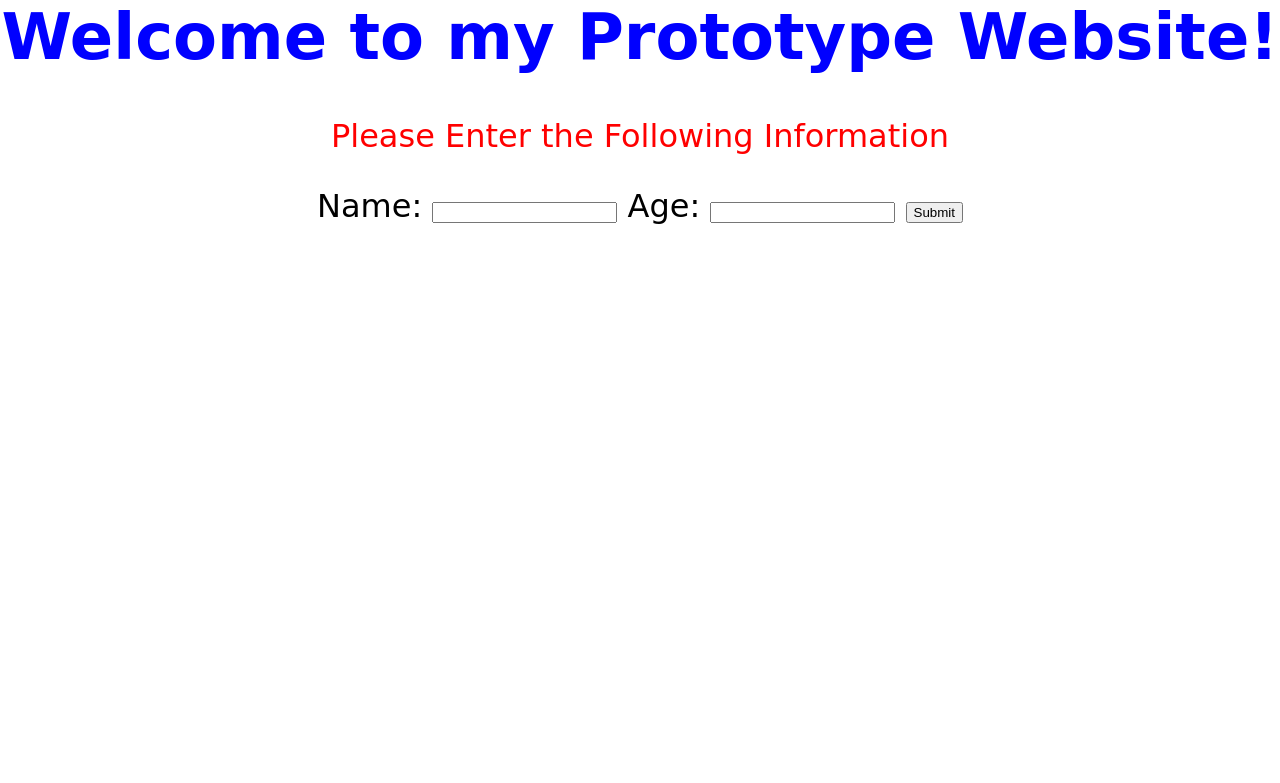
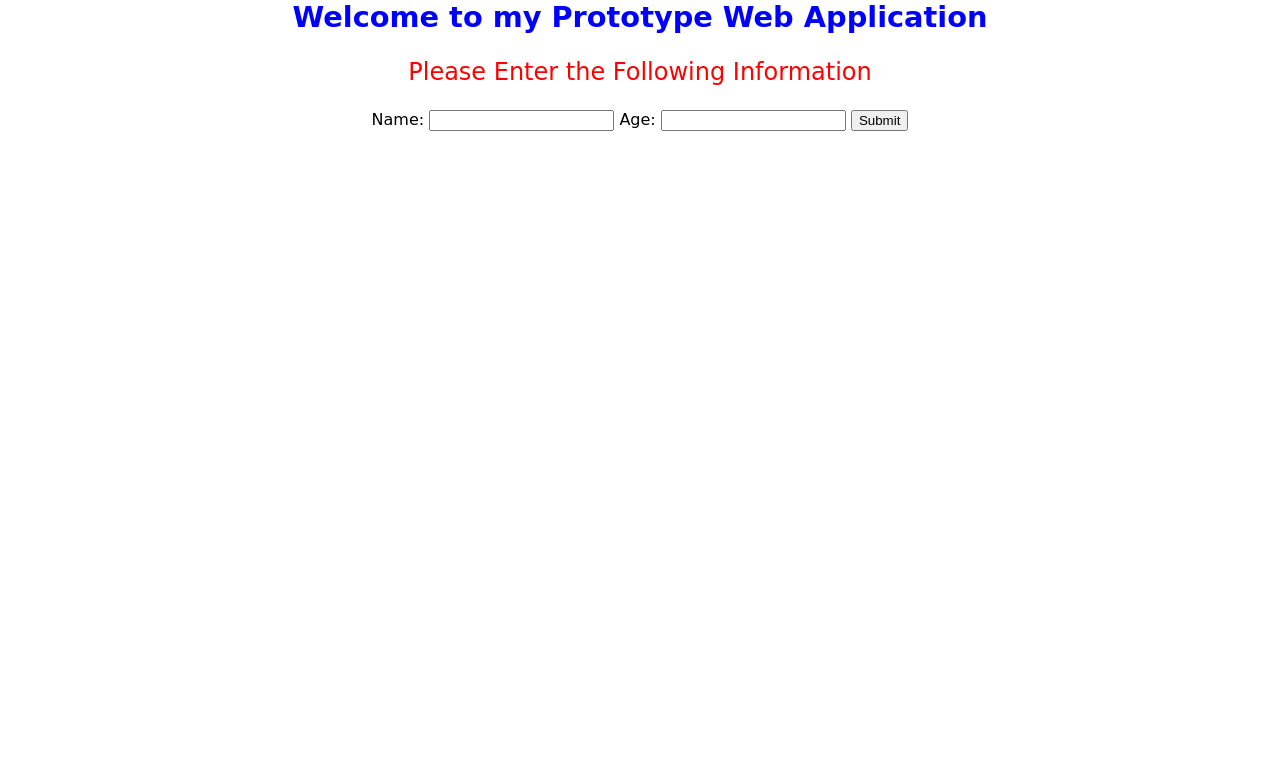
Before and after one commit to KaanImp23/SSE-lab2-kc, a Flask app: page / in a window 1280 px wide. Shown: the top 783 px of the page. Run offline with Flask 3, Linux system fonts and the light colour scheme.

Commit message:
Added CSS styling

```diff
--- a/api/templates/index.html
+++ b/api/templates/index.html
@@ -4,7 +4,6 @@
 	<style>
 		body {
 			font-family: cursive;
-			font-size: 200%;
 			margin: 0;
 			padding: 0;
 			text-align: center;
@@ -12,16 +11,18 @@
 
 		h1{
 			color: blue;
+			font-size: 180%;
 		}
 
 		p{
 			color: red;
+			font-size: 150%;
 		}
 	</style>
 </head>
 <body>
 	<h1>
-		Welcome to my Prototype Website!
+		Welcome to my Prototype Web Application
 	</h1>
 	<p>
 		Please Enter the Following Information
```
Also changed, not shown: api/templates/hello.html (+12 -0 lines).
